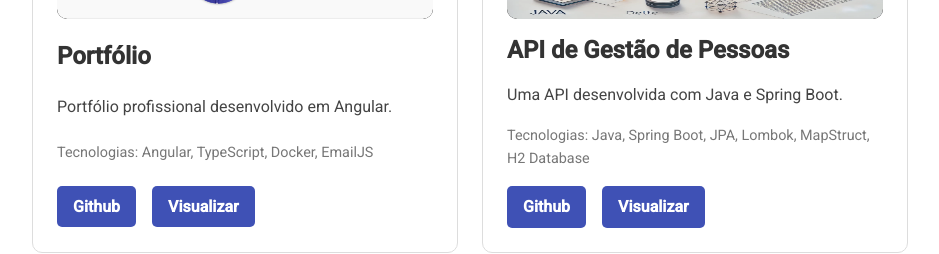
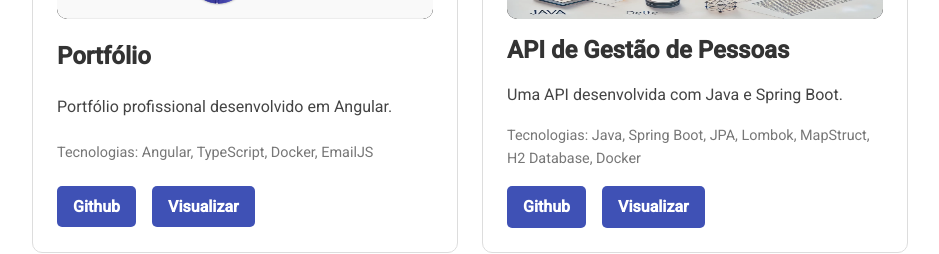
Before and after one commit to Gilvan-R-A/portfolio, an Angular app: page /projects in a window 1280 px wide. Shown: the part 980-1234 px from the top of the page, without its empty margins (170-1109 px from the left). Built offline with nearby package versions, Linux system fonts and the light colour scheme.

Commit message:
feat: informs that the API de Gestão de Pessoas now uses docker

```diff
--- a/src/app/projects/projects.component.ts
+++ b/src/app/projects/projects.component.ts
@@ -53,7 +53,7 @@ export class ProjectsComponent {
     {
       name: 'API de Gestão de Pessoas',
       description: 'Uma API desenvolvida com Java e Spring Boot.',
-      technologies: ['Java', 'Spring Boot', 'JPA', 'Lombok', 'MapStruct', 'H2 Database'],
+      technologies: ['Java', 'Spring Boot', 'JPA', 'Lombok', 'MapStruct', 'H2 Database', 'Docker'],
       github: 'https://github.com/Gilvan-R-A/people-management-api',
       live: 'https://personapi-z7p3.onrender.com/api/v1/people',
       image: 'assets/img/projects/ApiGestaoPessoas.webp',
```
